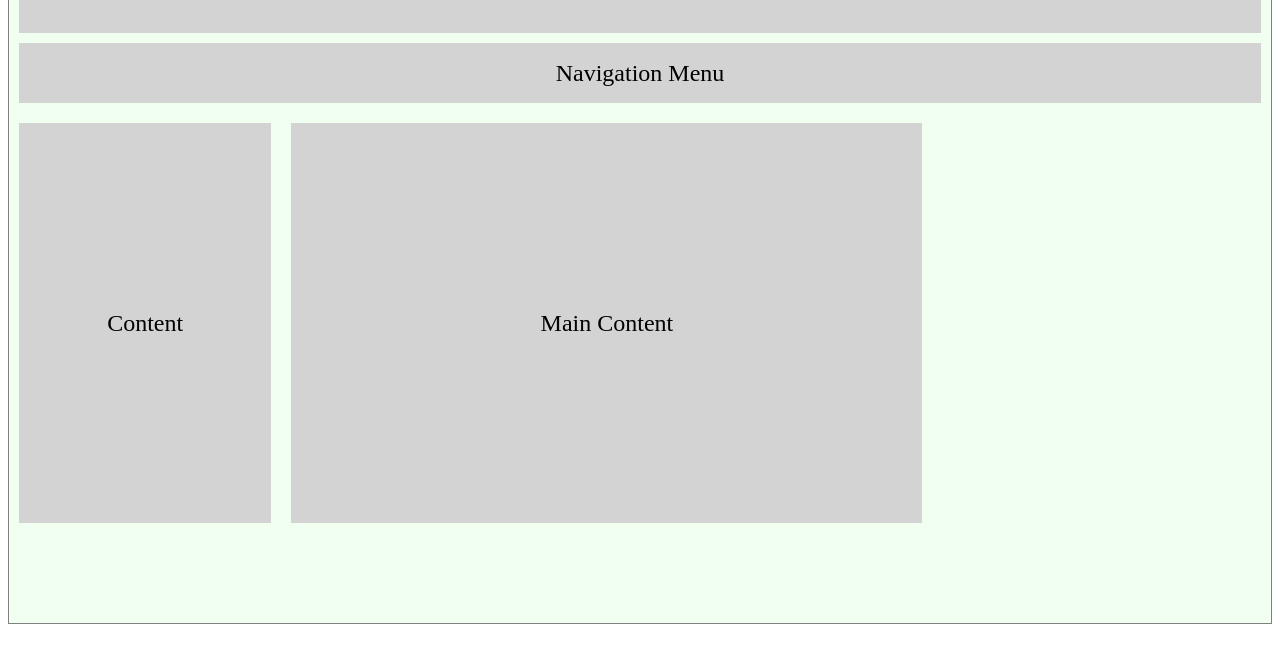
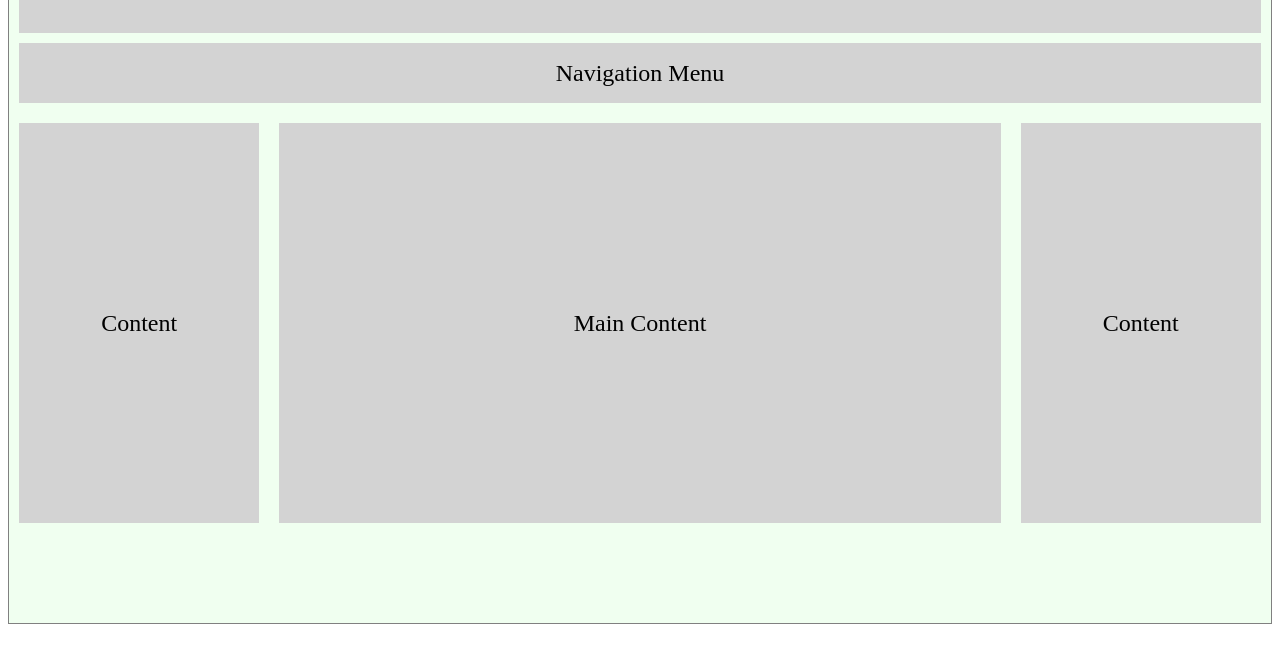
Before and after one commit to fahadshoukat/CSSFlexBoxAssignment, a plain HTML site: page index.html in a window 1280 px wide. Shown: the part 86-748 px from the top of the page. Drawn offline with Linux system fonts and the light colour scheme.

Commit message:
addingAndStylingRightSideBar

```diff
--- a/index.html
+++ b/index.html
@@ -24,7 +24,9 @@
             <div id="centerContent">
                 <p>Main Content</p>
             </div>
-            <div id="rightContent" class="sideBar"></div>
+            <div id="rightContent" class="sideBar">
+                <p>Content</p>
+            </div>
         </div>
         <div id="footer"></div>
     </div>
--- a/style.css
+++ b/style.css
@@ -37,9 +37,17 @@ p {
 }
 #centerContent {
     background-color: lightgray;
-    width: 50%;
+    width: 60%;
     height: 400px;
     display: flex;
     justify-content: center;
     margin: 10px;
 }
+#rightContent {
+    background-color: lightgray;
+    width: 20%;
+    height: 400px;
+    display: flex;
+    justify-content: center;
+    margin: 10px;
+}
```
